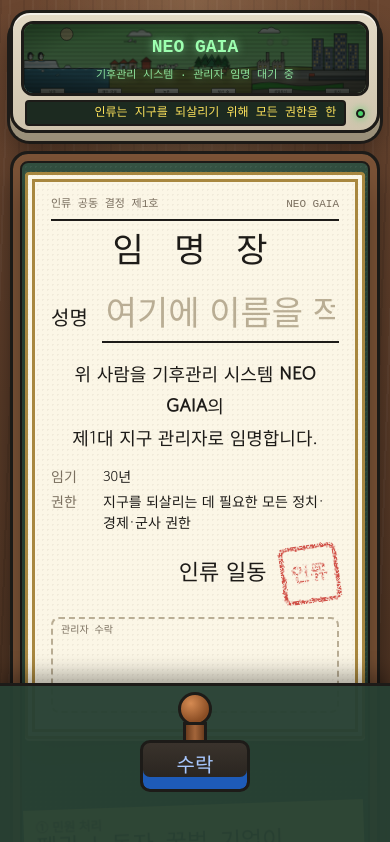
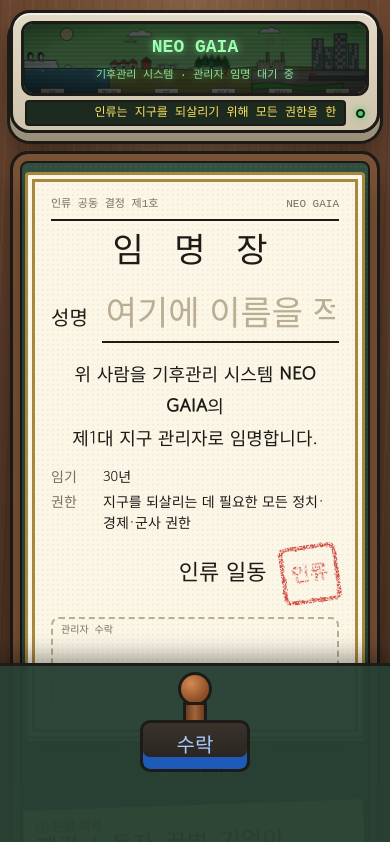
Before and after one commit to change8035-collab/neo-gaia, a React (Vite) app: page / in a window 390 px wide. Shown: the top 842 px of the page. Built offline with nearby package versions, Linux system fonts and the light colour scheme; a web font is replaced by a local one.

Commit message:
폰 도장 막대를 조금 더 위로

```diff
--- a/src/styles.css
+++ b/src/styles.css
@@ -2134,7 +2134,7 @@ body {
   .app--ending,
   .app--rebirth,
   .app--reflect {
-    padding: 10px 10px 175px;
+    padding: 10px 10px 195px;
   }
 }
 
@@ -2473,7 +2473,7 @@ body {
   }
 
   .app {
-    padding-bottom: 175px;
+    padding-bottom: 195px;
   }
 
   .stamps {
@@ -2483,7 +2483,7 @@ body {
     bottom: 0;
     z-index: 20;
     /* 아래쪽 여백: 호스팅(Netlify)이 오른쪽 아래에 붙이는 표시와 겹치지 않게 */
-    padding: 6px 0 calc(52px + env(safe-area-inset-bottom));
+    padding: 6px 0 calc(72px + env(safe-area-inset-bottom));
     gap: 40px;
     background: rgba(40, 64, 51, 0.97);
     border-top: 3px solid var(--ink);
```
